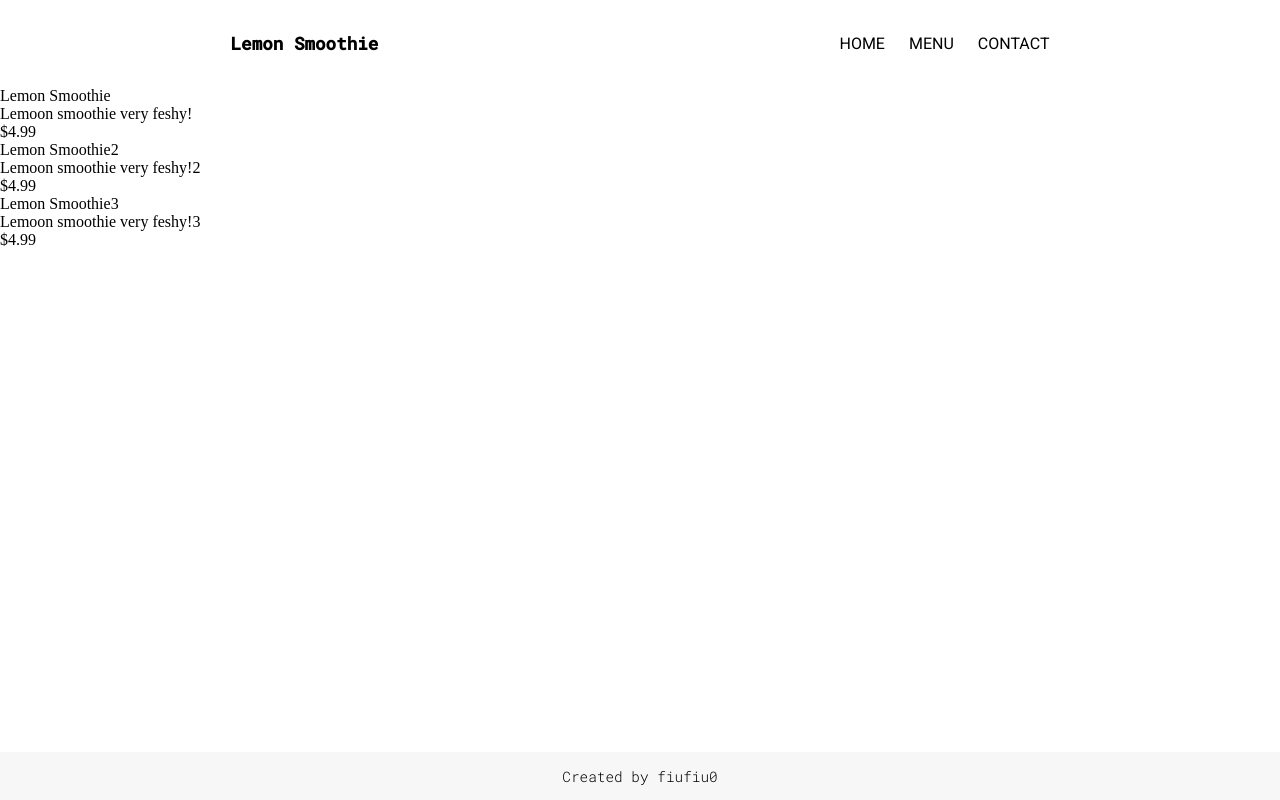
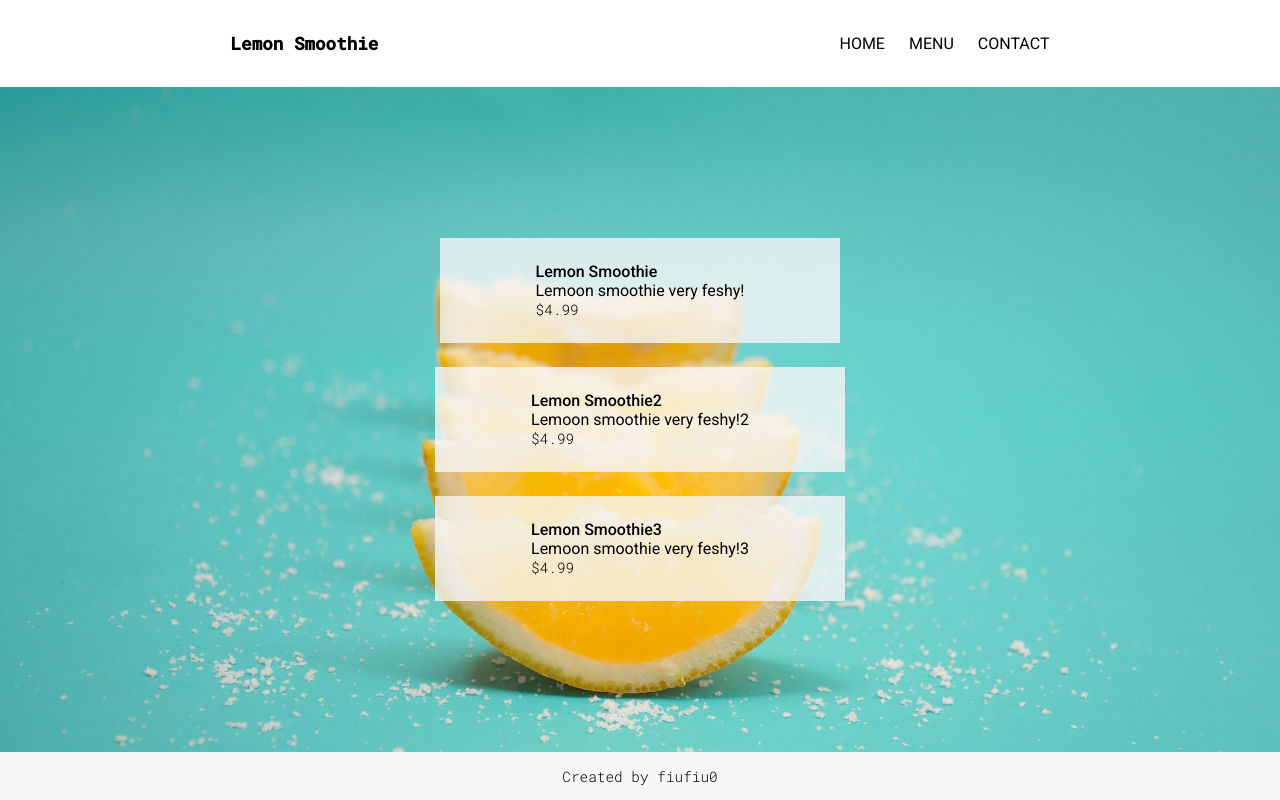
Before and after one commit to fiufiu0/restaurant-page, a website built with webpack: page dist/index.html in a window 1280 px wide. Built offline with Linux system fonts and the light colour scheme.

Commit message:
add styling, menu background img

```diff
--- a/src/style.css
+++ b/src/style.css
@@ -88,3 +88,33 @@
     font-weight: 300;
     font-size: 0.9rem;
 }
+
+/* MENU */
+
+.menu-content {
+    background-image: url(./lemonsMenu.jpg);
+    background-size: cover;
+    background-repeat: no-repeat;
+
+    display: flex;
+    align-items: center;
+    justify-content: center;
+    flex-direction: column;
+    gap: 1.5rem;
+}
+
+.smoothieOne, .smoothieTwo, .smoothieThree {
+    background-color: rgba(247, 247, 247, 0.8);
+    padding: 1.5rem 6rem;
+    font-family: "Roboto";
+}
+
+.smoothieOneName, .smoothieTwoName, .smoothieThreeName {
+    font-weight: 500;
+}
+
+.smoothieOnePrice, .smoothieTwoPrice, .smoothieThreePrice {
+    font-family: "Roboto Mono";
+    font-size: 0.9rem;
+    font-weight: 300;
+}
```
Also changed, not shown: dist/791e7be5c20406e15075.jpg (added), dist/main.js, src/lemonsMenu.jpg (added).
